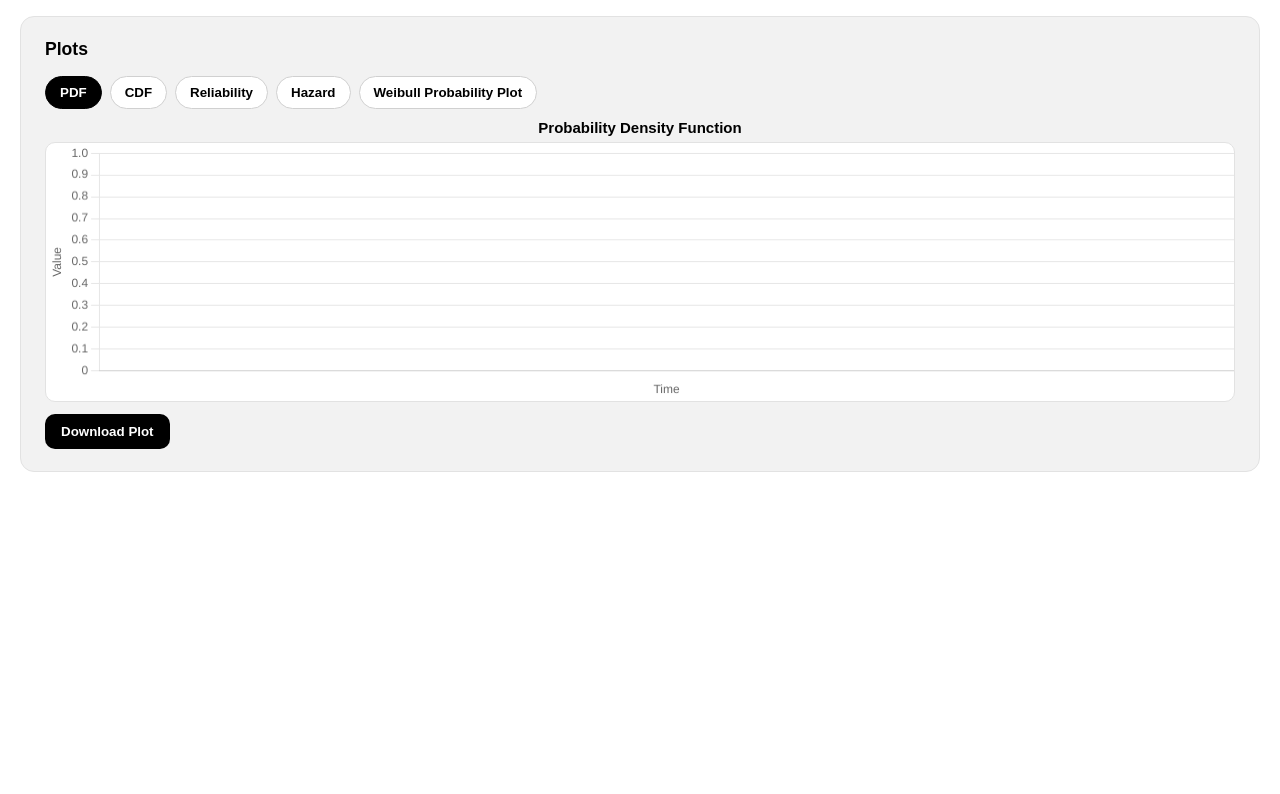
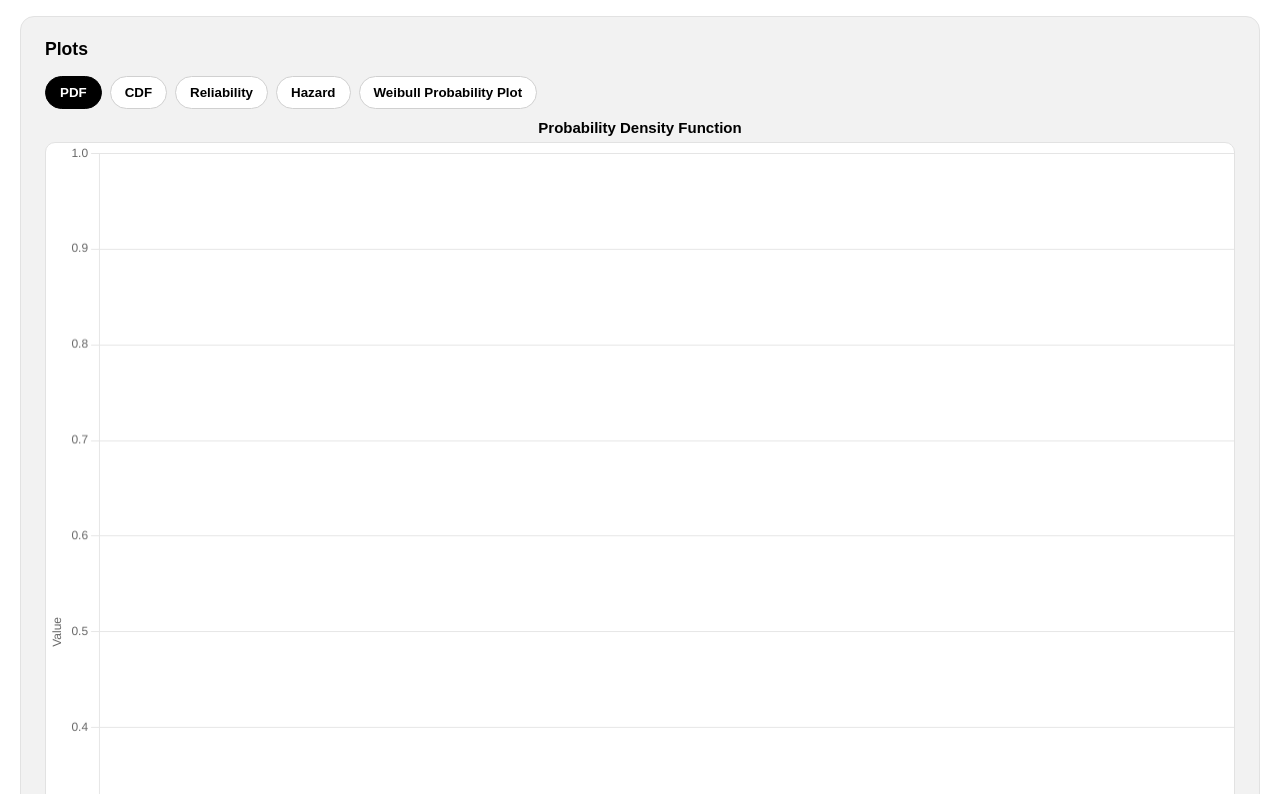
Before and after one commit to NiereshJeyarajakumar/VeritasWeibullAnalysis, a plain HTML site: page index.html in a window 1280 px wide. Shown: the part 1026-1820 px from the top of the page. Before the commit the page ends 1518 px from the top, so only its background shows below. Drawn offline with nearby package versions, Linux system fonts and the light colour scheme.

Commit message:
Update index.html

```diff
--- a/index.html
+++ b/index.html
@@ -131,11 +131,22 @@ button:hover{ opacity:.9; }
   font-size:15px;
 }
 
+/* 🔒 FIXED HEIGHT WRAPPER (1000px) */
+.chart-wrap{
+  height:1000px;
+  width:100%;
+  position:relative;
+}
+
+/* 🔒 FORCE CANVAS TO FILL WRAPPER (fixes tiny chart in WP) */
 canvas{
   background:#fff;
   border:1px solid #e2e2e2;
   border-radius:10px;
-  width:100%;
+
+  display:block !important;
+  width:100% !important;
+  height:100% !important;
 }
 
 .panel{ display:none; }
@@ -214,27 +225,27 @@ canvas{
 
   <div id="panel-pdf" class="panel active">
     <div class="plot-title" id="pdf-title">Probability Density Function</div>
-    <canvas id="pdf" height="260"></canvas>
+    <div class="chart-wrap"><canvas id="pdf"></canvas></div>
   </div>
 
   <div id="panel-cdf" class="panel">
     <div class="plot-title" id="cdf-title">Cumulative Distribution Function</div>
-    <canvas id="cdf" height="260"></canvas>
+    <div class="chart-wrap"><canvas id="cdf"></canvas></div>
   </div>
 
   <div id="panel-rel" class="panel">
     <div class="plot-title" id="rel-title">Reliability Function</div>
-    <canvas id="rel" height="260"></canvas>
+    <div class="chart-wrap"><canvas id="rel"></canvas></div>
   </div>
 
   <div id="panel-haz" class="panel">
     <div class="plot-title" id="haz-title">Hazard Rate Function</div>
-    <canvas id="haz" height="260"></canvas>
+    <div class="chart-wrap"><canvas id="haz"></canvas></div>
   </div>
 
   <div id="panel-weibplot" class="panel">
     <div class="plot-title" id="weibplot-title">Weibull Probability Plot</div>
-    <canvas id="weibplot" height="480"></canvas>
+    <div class="chart-wrap"><canvas id="weibplot"></canvas></div>
   </div>
 
   <div class="actions">
@@ -359,10 +370,20 @@ document.addEventListener("DOMContentLoaded", () => {
   function showPanel(id){
     panels.forEach(p=>{
       const panelEl = byId(`panel-${p}`);
-      if(panelEl) panelEl.classList.toggle("active", p===id);
+      const isActive = (p===id);
+
+      if(panelEl) panelEl.classList.toggle("active", isActive);
+
       const tabBtn = document.querySelector(`.tabs button[data-target="${p}"]`);
-      if(tabBtn) tabBtn.classList.toggle("active", p===id);
-      if(charts[p] && p===id){ charts[p].resize(); charts[p].update(); }
+      if(tabBtn) tabBtn.classList.toggle("active", isActive);
+
+      // 🔒 Resize AFTER the panel becomes visible (WP reflow safe)
+      if(isActive && charts[p]){
+        requestAnimationFrame(() => {
+          charts[p].resize();
+          charts[p].update();
+        });
+      }
     });
   }
 
@@ -372,6 +393,7 @@ document.addEventListener("DOMContentLoaded", () => {
       data:{datasets:[]},
       options:{
         responsive:true,
+        maintainAspectRatio:false,   // 🔒 IMPORTANT
         parsing:false,
         plugins:{legend:{display:false}},
         scales:{
@@ -389,7 +411,12 @@ document.addEventListener("DOMContentLoaded", () => {
     charts.weibplot = new Chart(byId("weibplot"),{
       type:"scatter",
       data:{datasets:[]},
-      options:{responsive:true,parsing:false,plugins:{legend:{display:false}}},
+      options:{
+        responsive:true,
+        maintainAspectRatio:false,   // 🔒 IMPORTANT
+        parsing:false,
+        plugins:{legend:{display:false}}
+      },
       scales:{
         x:{type:"logarithmic",title:{display:true,text:"Time (log scale)"},grid:{color:"#ddd"}},
         y:{title:{display:true,text:"Unreliability F(t) (%)"}}
@@ -411,6 +438,7 @@ document.addEventListener("DOMContentLoaded", () => {
       }]},
       options:{
         responsive:true,
+        maintainAspectRatio:false,   // 🔒 IMPORTANT
         parsing:false,
         plugins:{legend:{display:false}},
         scales:{
@@ -445,6 +473,7 @@ document.addEventListener("DOMContentLoaded", () => {
       ]},
       options:{
         responsive:true,
+        maintainAspectRatio:false,   // 🔒 IMPORTANT
         parsing:false,
         plugins:{legend:{display:false}},
         scales:{
@@ -528,6 +557,7 @@ document.addEventListener("DOMContentLoaded", () => {
         data:{datasets},
         options:{
           responsive:true,
+          maintainAspectRatio:false,   // 🔒 IMPORTANT
           parsing:false,
           plugins:{
             legend:{
```
